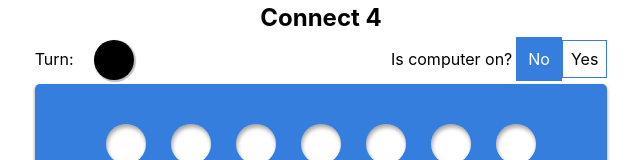
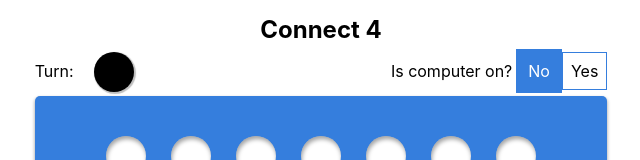
Before and after one commit to rubinj30/connect4, a React (Create React App) app in the folder react-rails/client/: page / in a window 1280 px wide. Shown: the top 160 px of the page, without its empty margins (319-959 px from the left). Built offline with nearby package versions, Linux system fonts and the light colour scheme; no server answers.

Commit message:
updated heroku link

```diff
--- a/react-rails/client/src/components/atoms/title.component.tsx
+++ b/react-rails/client/src/components/atoms/title.component.tsx
@@ -1,5 +1,5 @@
 import React from 'react';
 
 export const Title = () => {
-    return <h2 className="mv1">Connect 4</h2>
+    return <h2 className="mt3 mb1">Connect 4</h2>
 }
```
Also changed, not shown: 1 other file (tests, documents, lock files or other folders).
